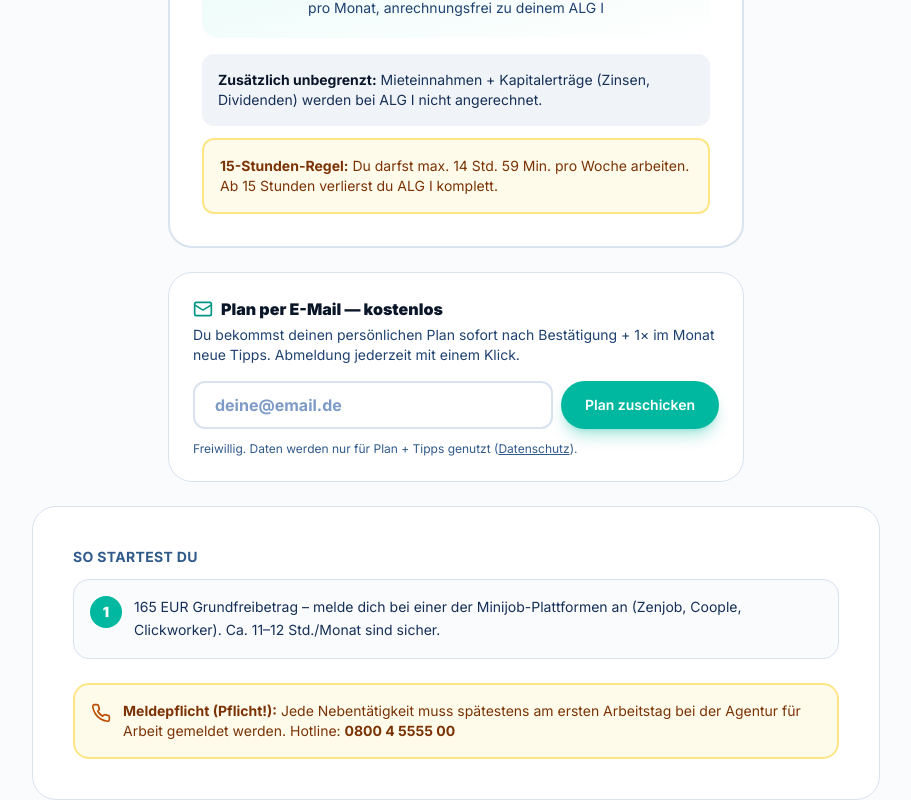
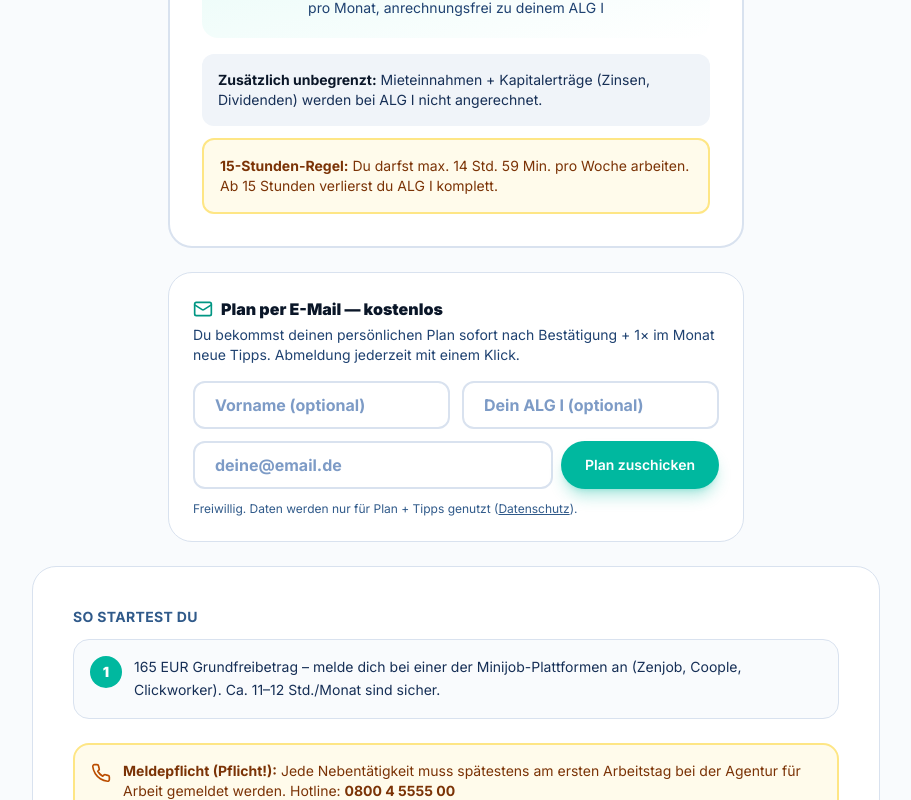
Before and after one commit to Doylim/wasnun-jetzt, a Next.js app: page / in a window 1280 px wide. Shown: the part 1855-2655 px from the top of the page, without its empty margins (184-1095 px from the left). Built offline with nearby package versions, Linux system fonts and the light colour scheme.

Commit message:
feat: NewsletterForm um Vorname + ALG-I (beide optional) erweitert

```diff
--- a/src/components/sections/newsletter-form.tsx
+++ b/src/components/sections/newsletter-form.tsx
@@ -6,21 +6,16 @@ import { Button } from "@/components/ui/button";
 import { Input } from "@/components/ui/input";
 
 type Props = {
-  algI: number;
-  stunden: number;
   aktivKarten: Set<string>;
   gesamtFreibetrag: number;
 };
 
 type Status = "idle" | "loading" | "success" | "error";
 
-export function NewsletterForm({
-  algI,
-  stunden,
-  aktivKarten,
-  gesamtFreibetrag,
-}: Props) {
+export function NewsletterForm({ aktivKarten, gesamtFreibetrag }: Props) {
   const [email, setEmail] = useState("");
+  const [vorname, setVorname] = useState("");
+  const [algIInput, setAlgIInput] = useState("");
   const [status, setStatus] = useState<Status>("idle");
   const [fehler, setFehler] = useState<string | null>(null);
 
@@ -29,14 +24,17 @@ export function NewsletterForm({
     setStatus("loading");
     setFehler(null);
 
+    const algINumber = algIInput ? parseFloat(algIInput) : 0;
+
     try {
       const res = await fetch("/api/newsletter", {
         method: "POST",
         headers: { "Content-Type": "application/json" },
         body: JSON.stringify({
           email,
-          algI,
-          stunden,
+          vorname: vorname.trim() || undefined,
+          algI: Number.isFinite(algINumber) ? algINumber : 0,
+          stunden: 0,
           aktivKarten: Array.from(aktivKarten),
           gesamtFreibetrag,
         }),
@@ -61,8 +59,8 @@ export function NewsletterForm({
         <div>
           <div className="text-lg font-black">Check dein Postfach</div>
           <div className="mt-1 text-sm">
-            Wir haben dir eine Bestätigungs-Mail geschickt. Klick den Link
-            darin — dann kommt dein Plan. (Auch Spam-Ordner prüfen.)
+            Wir haben dir eine Bestätigungs-Mail geschickt. Klick den Link darin
+            — dann kommt dein Plan. (Auch Spam-Ordner prüfen.)
           </div>
         </div>
       </div>
@@ -83,7 +81,33 @@ export function NewsletterForm({
         Du bekommst deinen persönlichen Plan sofort nach Bestätigung + 1× im
         Monat neue Tipps. Abmeldung jederzeit mit einem Klick.
       </p>
-      <div className="flex flex-col gap-2 sm:flex-row">
+
+      <div className="grid grid-cols-1 gap-3 sm:grid-cols-2">
+        <Input
+          type="text"
+          placeholder="Vorname (optional)"
+          value={vorname}
+          onChange={(e) => setVorname(e.target.value)}
+          disabled={status === "loading"}
+          aria-label="Vorname (optional)"
+          className="h-12 text-base"
+          maxLength={50}
+        />
+        <Input
+          type="number"
+          placeholder="Dein ALG I (optional)"
+          value={algIInput}
+          onChange={(e) => setAlgIInput(e.target.value)}
+          disabled={status === "loading"}
+          aria-label="Dein ALG I pro Monat (optional)"
+          className="h-12 text-base"
+          min={0}
+          max={10000}
+          inputMode="numeric"
+        />
+      </div>
+
+      <div className="mt-3 flex flex-col gap-2 sm:flex-row">
         <Input
           type="email"
           required
@@ -103,6 +127,7 @@ export function NewsletterForm({
           {status === "loading" ? "Sende…" : "Plan zuschicken"}
         </Button>
       </div>
+
       {fehler && (
         <div role="alert" className="mt-3 text-sm text-red-700">
           {fehler}
```
